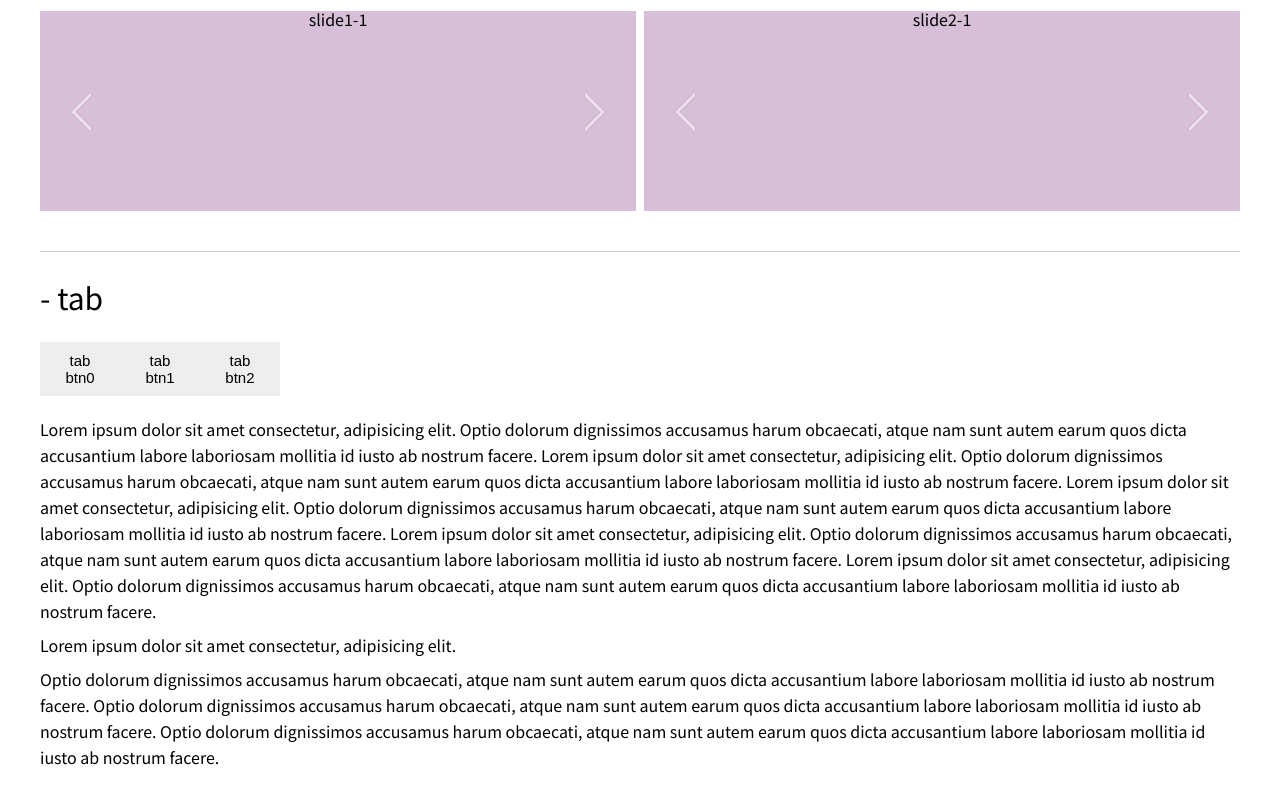
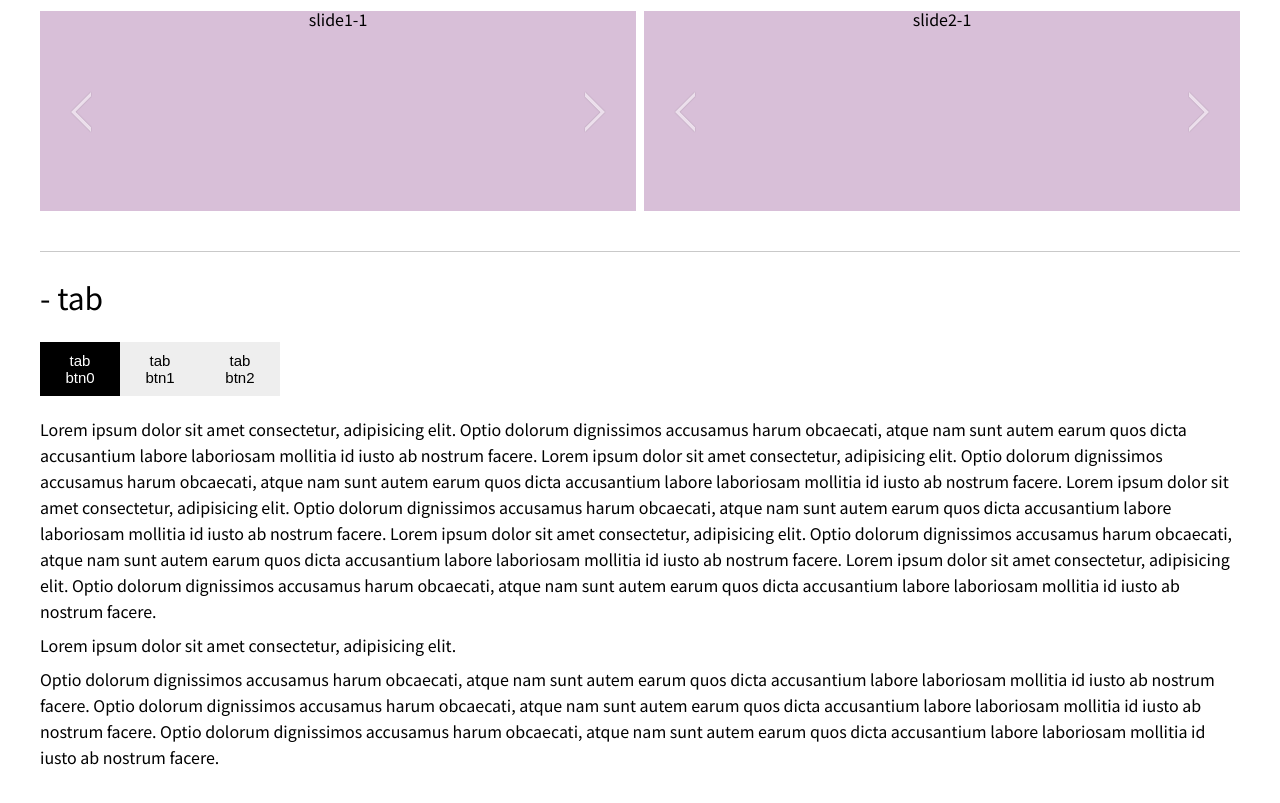
Before and after one commit to lmkygl/ui-pack, a website with bundled scripts: page src/index.html in a window 1280 px wide. Shown: the part 1285-2088 px from the top of the page. Built offline with nearby package versions, Linux system fonts and the light colour scheme.

Commit message:
tab 제작

```diff
--- a/src/css/component/layout.scss
+++ b/src/css/component/layout.scss
@@ -112,6 +112,7 @@
     margin-top: 20px;
     &.grid {
         .grid__inner {
+            //display:none;
             .grid__inner__item {
                 text-align: left;
                 line-height: 26px;
--- a/src/index.html
+++ b/src/index.html
@@ -299,8 +299,8 @@
                 <div class="grid col-3 nospacing tab_btn" data-ui="tab_button_wrap">
                     <ul class="grid__row">
                         <li class="grid__inner">
-                            <div class="grid__inner__item">
-                                <button data-id="0">tab btn0</button>
+                            <div class="grid__inner__item ">
+                                <button class="active" data-id="0">tab btn0</button>
                             </div>
                         </li>
                         <li class="grid__inner">
--- a/src/js/script/ui-tab.js
+++ b/src/js/script/ui-tab.js
@@ -10,7 +10,6 @@
         var $target = $(e.currentTarget);
         var tab_id = $target.attr('data-id');
         var $tab_con = $('.pannel').find('[data-id="' + tab_id + '"]');
-
         $this_tab_btn.removeClass('active');
         $target.addClass('active');
         $pannel.hide();
```
